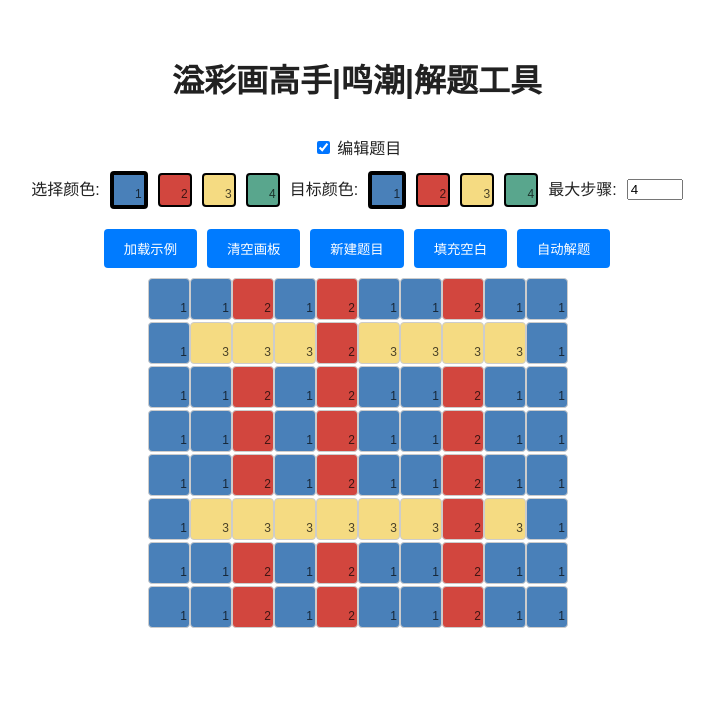
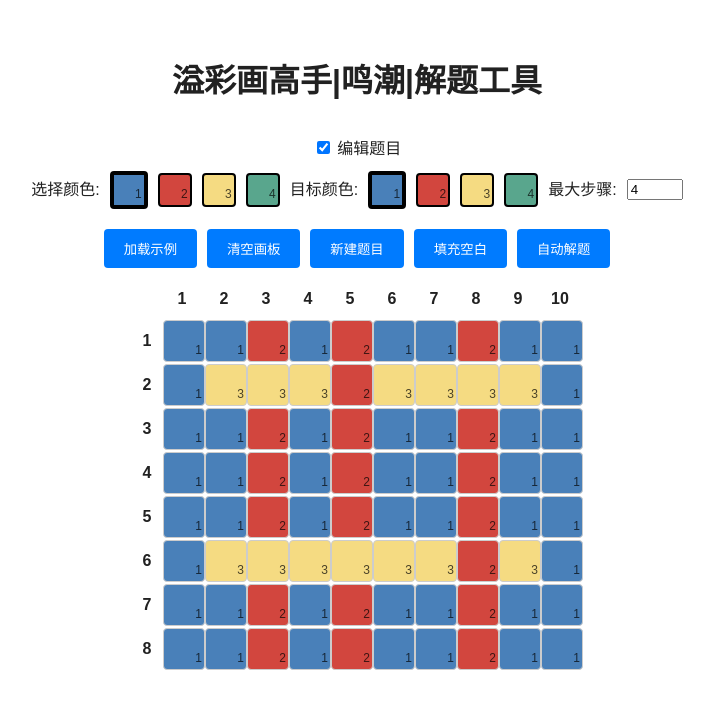
Before and after one commit to gantrol/yicai_wuthering_waves, a SvelteKit app: page / in a window 1280 px wide. Shown: the top 708 px of the page, without its empty margins (283-997 px from the left). Built offline with nearby package versions, Linux system fonts and the light colour scheme.

Commit message:
modified: 优化解决方案坐标显示，加上“坐标轴”

```diff
--- a/src/routes/App.svelte
+++ b/src/routes/App.svelte
@@ -1,6 +1,4 @@
 <script>
-  import { onMount } from 'svelte';
-
   // 默认设置
   let rows = 8;
   let cols = 10;
@@ -363,6 +361,28 @@
     justify-content: center;
   }
 
+  .grid-container {
+    display: flex;
+    flex-direction: column;
+  }
+
+  .grid-header, .grid-row {
+    display: flex;
+  }
+
+  .grid-header {
+    margin-left: 30px; /* 为了对齐纵轴标签 */
+  }
+
+  .grid-header div {
+    width: 40px;
+    height: 40px;
+    line-height: 40px;
+    border: 1px solid rgba(204, 204, 204, 0);
+    text-align: center;
+    font-weight: bold;
+  }
+
   .grid {
     display: grid;
     grid-template-columns: repeat(var(--cols), 40px);
@@ -455,6 +475,15 @@
   .solution-step {
     margin-bottom: 5px;
   }
+
+  .row-label {
+    width: 30px;
+    height: 40px;
+    border: 1px solid rgba(204, 204, 204, 0);
+    line-height: 40px;
+    text-align: center;
+    font-weight: bold;
+  }
 </style>
 
 <div
@@ -527,8 +556,18 @@
     </div>
   {/if}
 
-  <div class="grid" style="--cols: {cols};">
+  <div class="grid-container">
+    <div class="grid-header">
+      <!-- 横轴标号 -->
+      {#each Array(cols).fill(0).map((_, i) => i + 1) as colLabel}
+        <div>{colLabel}</div>
+      {/each}
+    </div>
+    <div class="grid">
       {#each grid as row, rowIndex}
+        <div class="grid-row" style="display: flex;">
+          <!-- 纵轴标号 -->
+          <div class="row-label">{rowIndex + 1}</div>
           {#each row as cell, colIndex}
             <div
                     class="cell"
@@ -539,7 +578,9 @@
               <span class="cell-id">{cell}</span>
             </div>
           {/each}
+        </div>
       {/each}
+    </div>
   </div>
 
   {#if solution}
@@ -548,13 +589,13 @@
         {#if solution.steps.length > 0}
           <h2>找到解决方案，共 {solution.steps.length} 步：</h2>
           <ol>
-            {#each solution.steps as step,index}
+            {#each solution.steps as step, index}
               <li class="solution-step">
-                选择{colorsName[step.A]}色({step.A})，点击位置 ({step.position[0]}, {step.position[1]})
+                选择{colorsName[step.A]}色({step.A})，点击位置 ({step.position[0] + 1}, {step.position[1] + 1})
               </li>
             {/each}
           </ol>
-          {#if  solvingSteps.length > 0}
+          {#if solvingSteps.length > 0}
             <button class="button" on:click={executeStep} disabled={currentStep >= solvingSteps.length}>执行下一步</button>
             <p>当前步骤: {currentStep} / {solvingSteps.length}</p>
           {/if}
```
Lines whose indentation alone changed are shown as unchanged.
